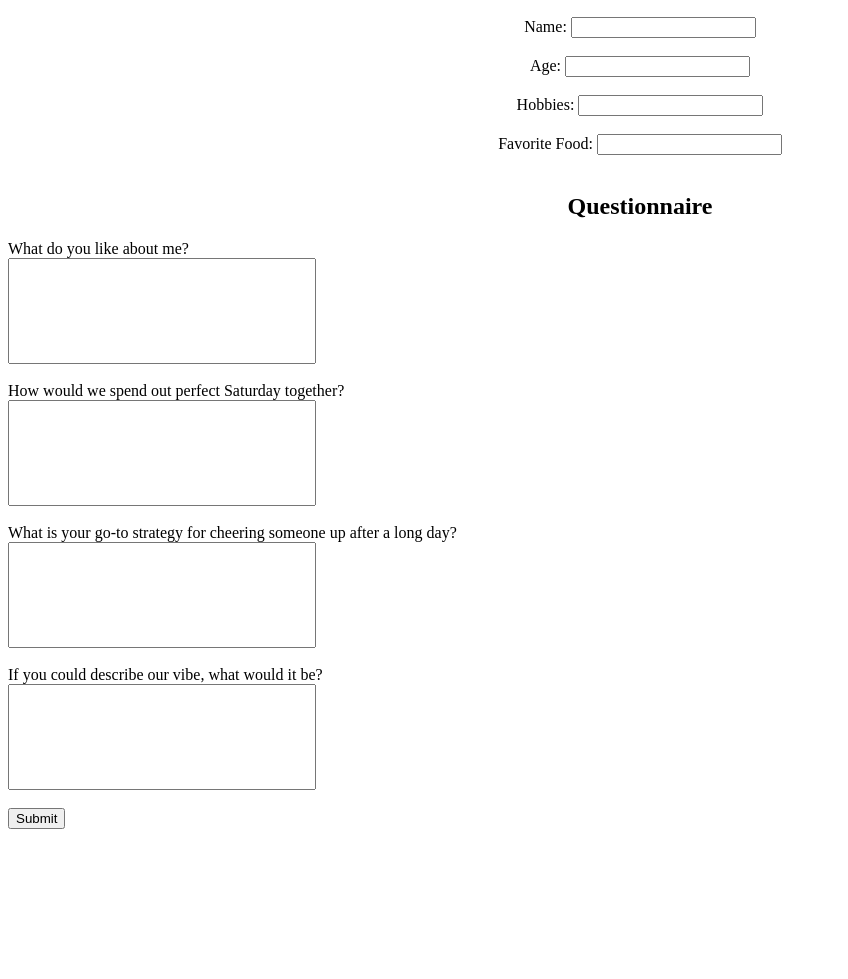
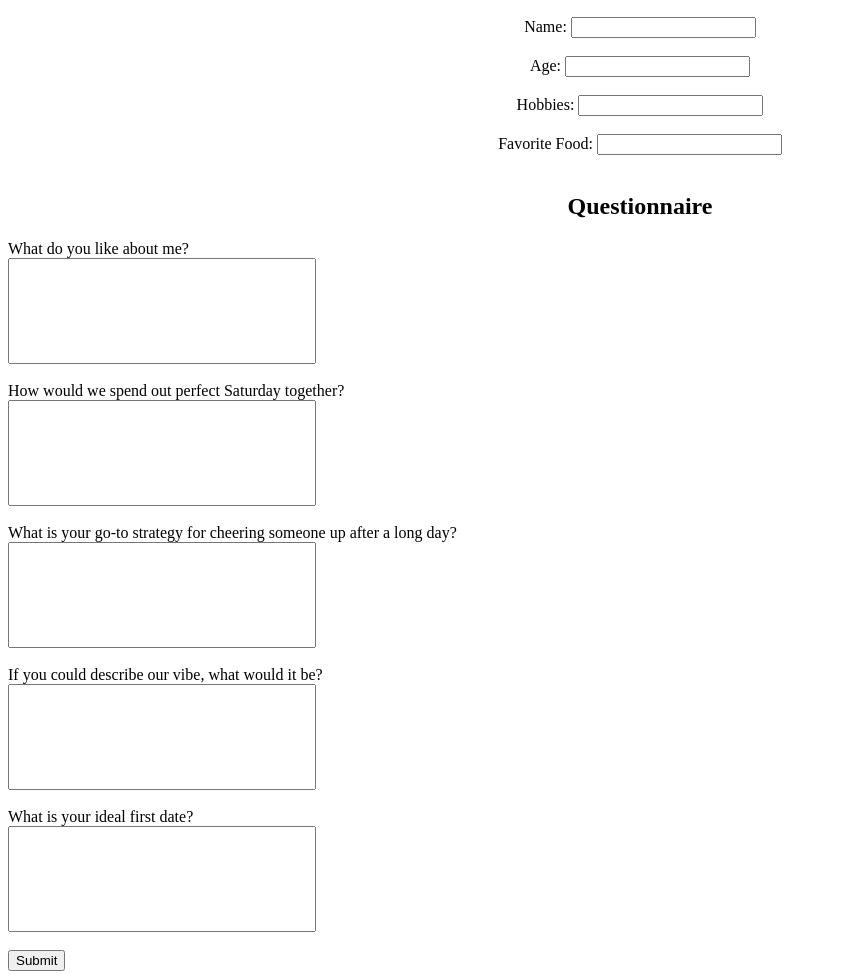
Before and after one commit to JershBytes/companion-app, a plain HTML site: page index.html in a window 1280 px wide. Shown: the part 110-1089 px from the top of the page, without its empty margins (0-848 px from the left). Before the commit the page ends 947 px from the top, so only its background shows below. Drawn offline with Linux system fonts and the light colour scheme.

Commit message:
Update index.html

```diff
--- a/index.html
+++ b/index.html
@@ -38,5 +38,8 @@
 <label for ="question4"> If you could describe our vibe, what would it be? </label> <br>
 <input type="text" style="width: 300px; height: 100px;" id="question4" name="question4"> <br><br>
 
+<label for ="question5"> What is your ideal first date? </label> <br>
+<input type="text" style="width: 300px; height: 100px;" id="question5" name="question5"> <br><br>
+
 
 <input type="submit" value="Submit">
```
